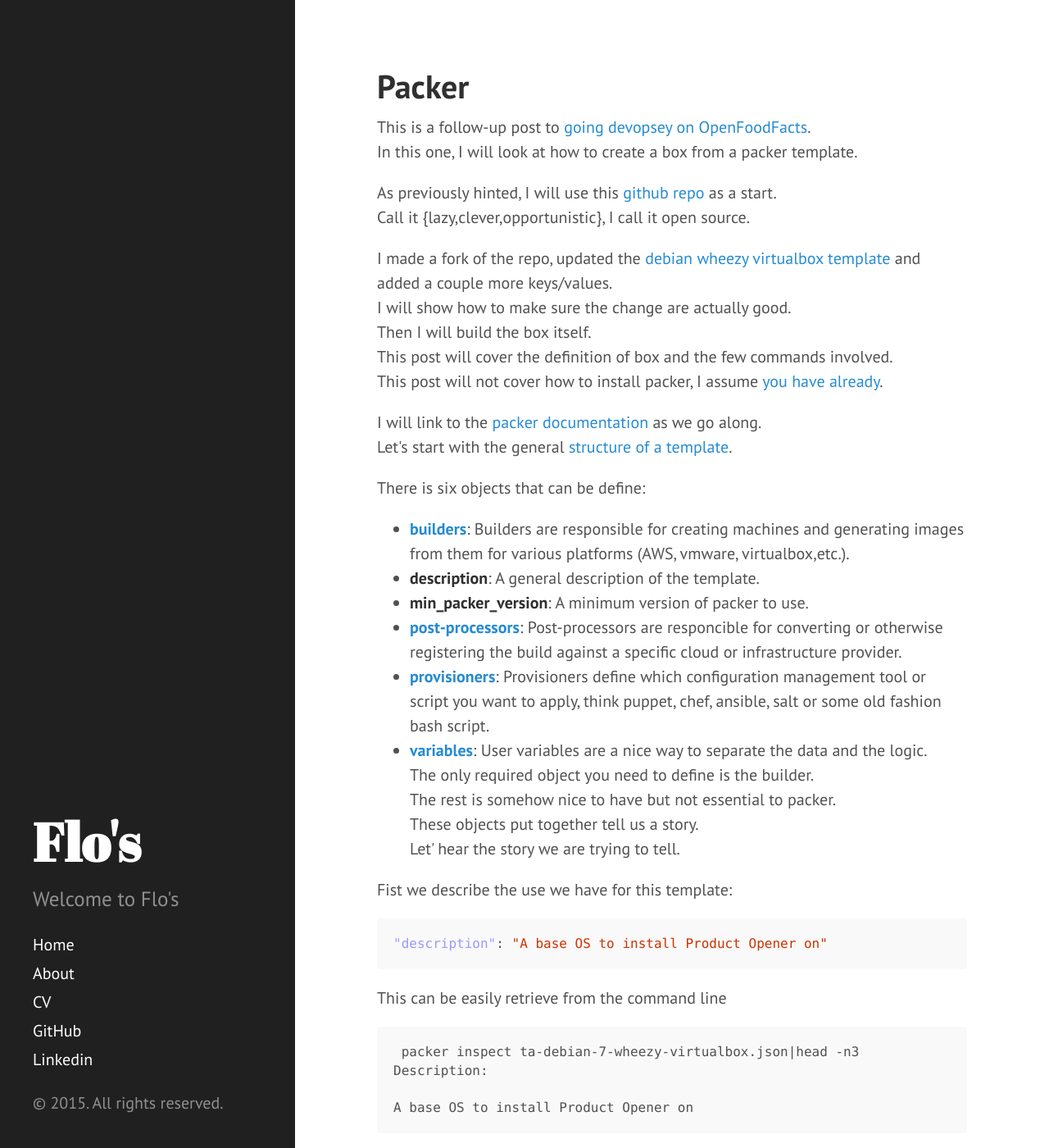
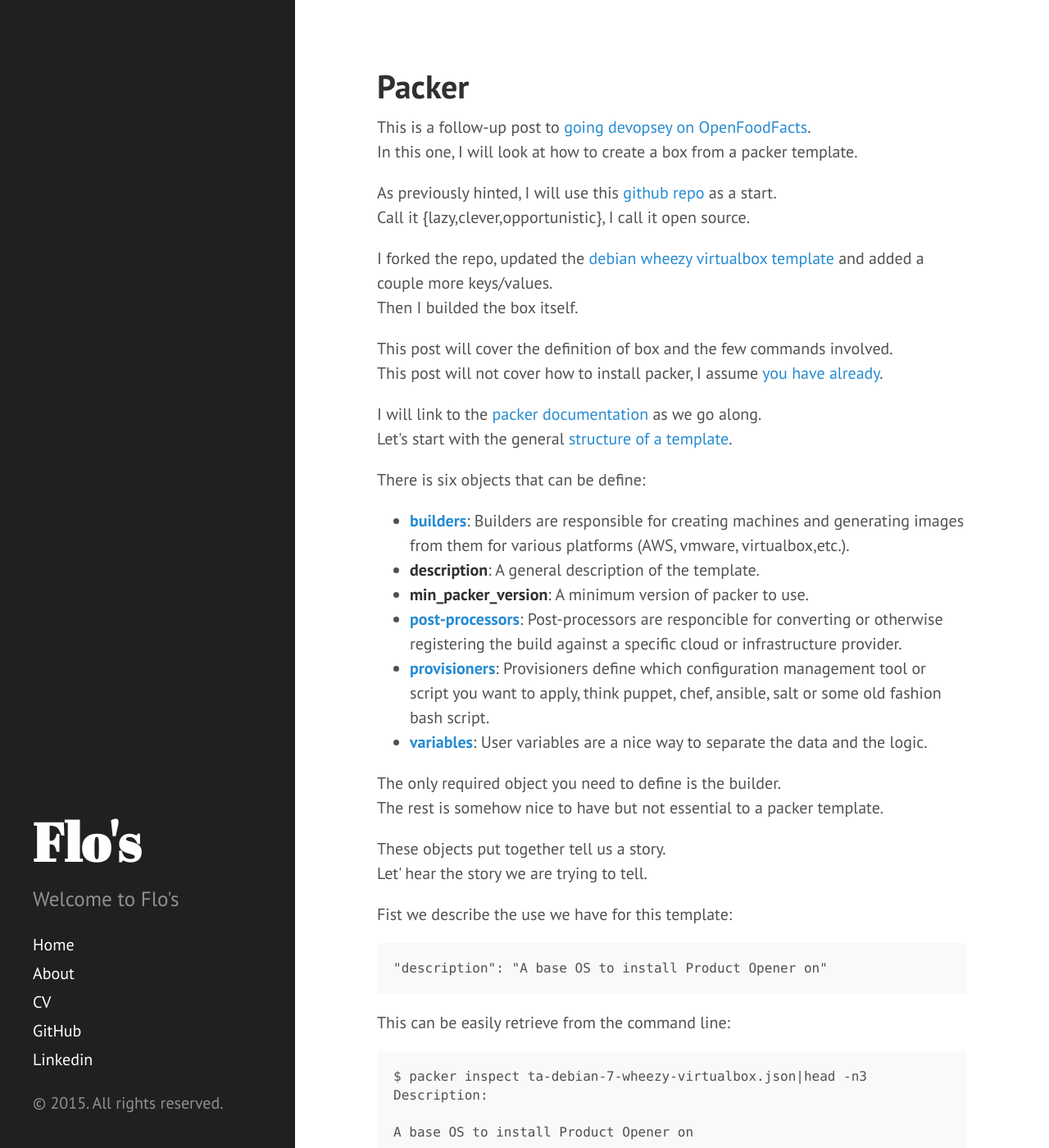
Before and after one commit to raudf/raudf.github.io, a Jekyll site: the page built from _posts/2015-02-09-packer.md, in a window 1280 px wide and 1400 px high. Shown: the whole window at 82% size. Built offline with Jekyll 4.4.1, drawn with Linux system fonts in a browser that asks for light colours; Markdown is read by kramdown in place of the engine named in the settings.

Commit message:
Fixing a few things on that packer post

````diff
--- a/_posts/2015-02-09-packer.md
+++ b/_posts/2015-02-09-packer.md
@@ -3,15 +3,15 @@ layout: post
 tile: Packer
 ---
 
-This is a follow-up post to [going devopsey on OpenFoodFacts](2015/02/06/going-devopsey-on-OpenFoodFacts/).
+This is a follow-up post to [going devopsey on OpenFoodFacts]({{ site.url }}/2015/02/06/going-devopsey-on-OpenFoodFacts/).
 In this one, I will look at how to create a box from a packer template.
 
 As previously hinted, I will use this [github repo](https://github.com/tech-angels/packer-templates) as a start.
 Call it {lazy,clever,opportunistic}, I call it open source.
 
-I made a fork of the repo, updated the [debian wheezy virtualbox template](https://github.com/kyzh/packer-templates/blob/master/ta-debian-7-wheezy-virtualbox.json) and added a couple more keys/values.
-I will show how to make sure the change are actually good.
-Then I will build the box itself.
+I forked the repo, updated the [debian wheezy virtualbox template](https://github.com/kyzh/packer-templates/blob/master/ta-debian-7-wheezy-virtualbox.json) and added a couple more keys/values.
+Then I  builded the box itself.
+
 This post will cover the definition of box and the few commands involved.
 This post will not cover how to install packer, I assume [you have already](https://packer.io/docs/installation.html).
 
@@ -25,19 +25,21 @@ There is six objects that can be define:
 * [**post-processors**](https://packer.io/docs/templates/post-processors.html): Post-processors are responcible for converting or otherwise registering the build against a specific cloud or infrastructure provider.
 * [**provisioners**](https://packer.io/docs/templates/provisioners.html): Provisioners define which configuration management tool or script you want to apply, think puppet, chef, ansible, salt or some old fashion bash script.
 * [**variables**](https://packer.io/docs/templates/user-variables.html): User variables are a nice way to separate the data and the logic.
+
 The only required object you need to define is the builder.
-The rest is somehow nice to have but not essential to packer.
+The rest is somehow nice to have but not essential to a packer template.
+
 These objects put together tell us a story.
 Let&#39; hear the story we are trying to tell.
 
 Fist we describe the use we have for this template:
-```json
+```
 "description": "A base OS to install Product Opener on"
 ```
 
-This can be easily retrieve from the command line
+This can be easily retrieve from the command line:
 ```
- packer inspect ta-debian-7-wheezy-virtualbox.json|head -n3
+$ packer inspect ta-debian-7-wheezy-virtualbox.json|head -n3
 Description:
 
 A base OS to install Product Opener on
@@ -57,6 +59,7 @@ This improve greatly further modification and overall readability.
     "vm_name": "debian780"
   },
 ```
+
 There isn&#39;t much to explain at this stage.
 We will refer to those varaibles with ``` {{user `my_variable_name`}}``` later on.
 
````
